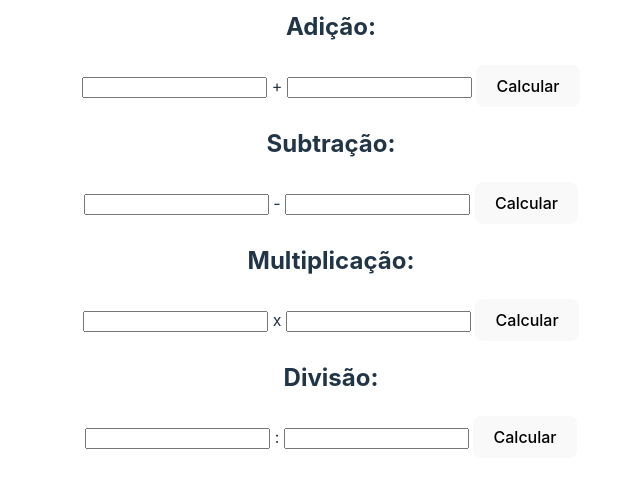
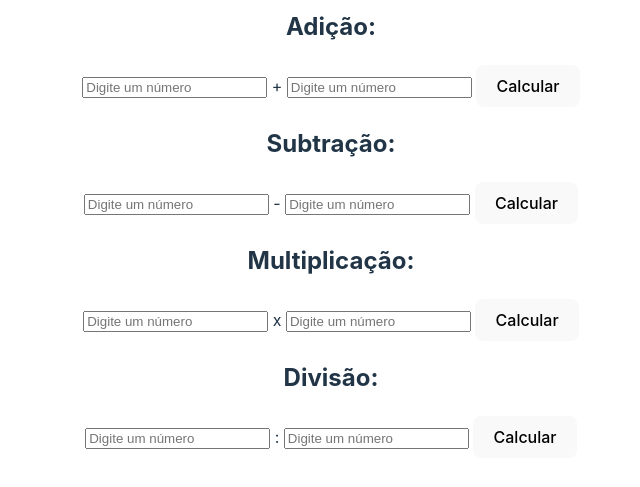
Before and after one commit to tiagoolima/Calculator, a website built with Vite: page index.html in a window 1280 px wide. Shown: the part 229-716 px from the top of the page, without its empty margins (309-949 px from the left). Built offline with nearby package versions, Linux system fonts and the light colour scheme.

Commit message:
Adiciona um placeholder aos inputs

```diff
--- a/index.html
+++ b/index.html
@@ -1,10 +1,10 @@
-<!doctype html>
-<html lang="en">
+<!DOCTYPE html>
+<html lang="pt-br">
   <head>
     <meta charset="UTF-8" />
     <link rel="icon" type="image/svg+xml" href="/vite.svg" />
     <meta name="viewport" content="width=device-width, initial-scale=1.0" />
-    <title>Vite + TS</title>
+    <title>Calculadora</title>
   </head>
   <body>
     <div id="app"></div>
--- a/src/main.ts
+++ b/src/main.ts
@@ -5,25 +5,25 @@ document.querySelector<HTMLDivElement>('#app')!.innerHTML = `
     <h1>Calculadora</h1>
     <h2>Adição:</h2>
     <label>
-      <input id="addNumber1"> + <input id="addNumber2">
+      <input placeholder="Digite um número" id="addNumber1"> + <input placeholder="Digite um número" id="addNumber2">
       <Button id="calcAdd">Calcular</Button>
     </label>
 
     <h2>Subtração:</h2>
     <label>
-      <input id="subNumber1"> - <input id="subNumber2">
+      <input placeholder="Digite um número" id="subNumber1"> - <input placeholder="Digite um número" id="subNumber2">
       <Button id="calcSub">Calcular</Button>
     </label>
 
     <h2>Multiplicação:</h2>
     <label>
-      <input id="multNumber1"> x <input id="multNumber2">
+      <input placeholder="Digite um número" id="multNumber1"> x <input placeholder="Digite um número" id="multNumber2">
       <Button id="calcMult">Calcular</Button>
     </label>
 
     <h2>Divisão:</h2>
     <label>
-      <input id="divNumber1"> : <input id="divNumber2">
+      <input placeholder="Digite um número" id="divNumber1"> : <input placeholder="Digite um número" id="divNumber2">
       <Button id="calcDiv">Calcular</Button>
     </label>
 
```
